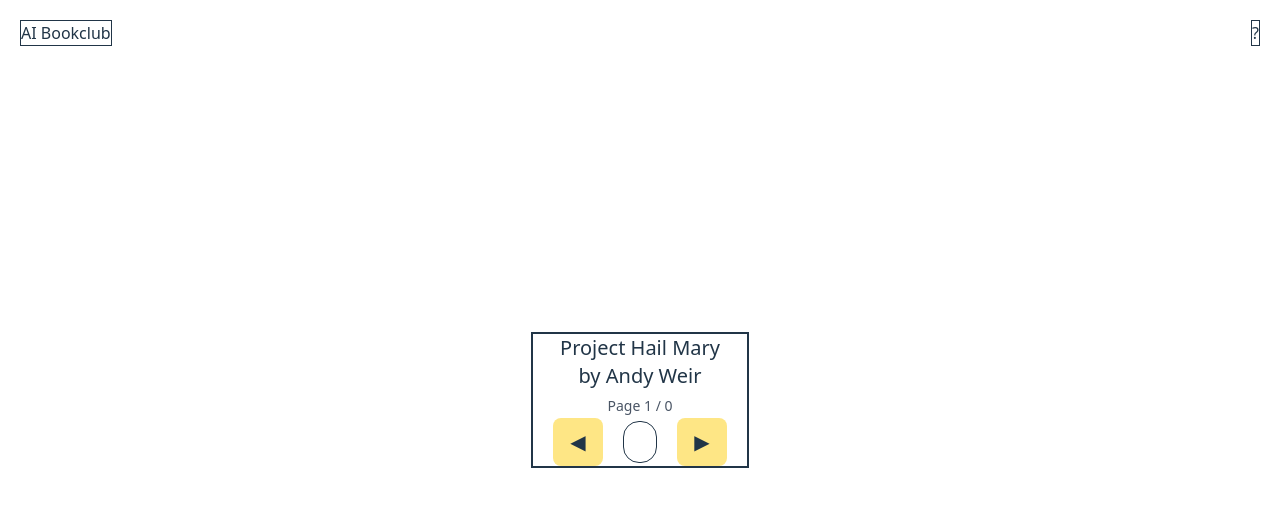
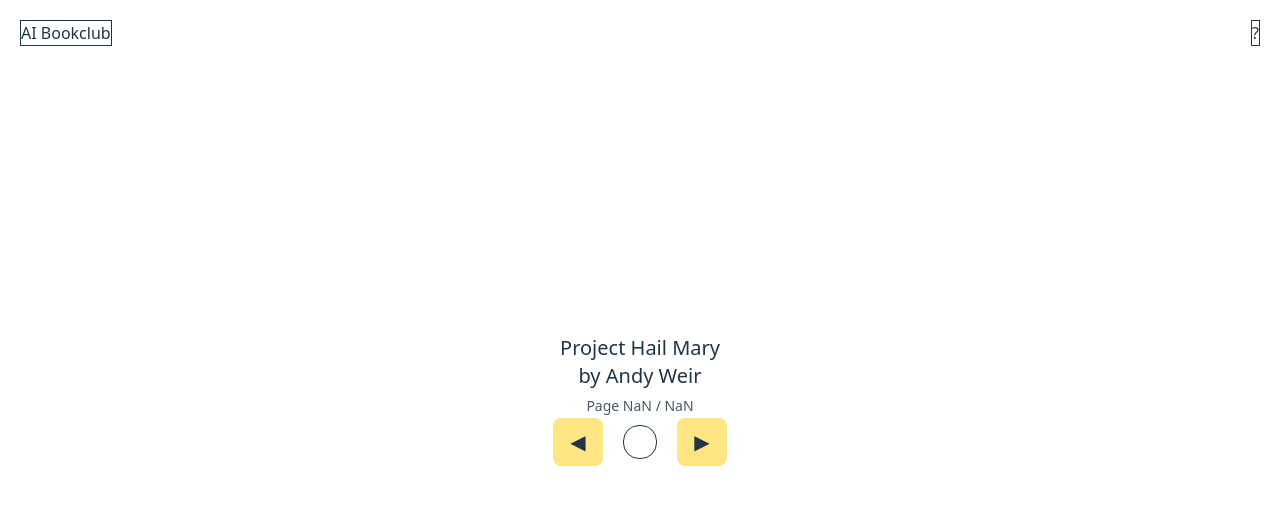
Before and after one commit to chang432/ai_bookclub, a React (Vite) app in the folder frontend/: page / in a window 1280 px wide. Shown: the top 506 px of the page. Built offline with nearby package versions, Linux system fonts and the light colour scheme.

Commit message:
Updates to book view

```diff
--- a/frontend/src/App.tsx
+++ b/frontend/src/App.tsx
@@ -8,7 +8,7 @@
 function App() {
 
   return (
-    <div className="flex flex-col border">
+    <div className="flex flex-col">
       <Header />
       <Book title="Project Hail Mary" author="Andy Weir" />
     </div>
--- a/frontend/src/components/Book.tsx
+++ b/frontend/src/components/Book.tsx
@@ -9,6 +9,8 @@
 const files = import.meta.glob<string>("../texts/*.txt", { query: "?raw", import: 'default', eager: true }) as Record<string, string>;
 // Sort by path to get stable order
 const ENTRIES = Object.entries(files).sort(([a], [b]) => a.localeCompare(b));
+
+const first_page_number = Number(ENTRIES[0]?.[0].replace("../texts/", "").replace(".txt", ""));
 
 const Book: React.FC<BookProps> = ({ title, author }) => {
     const [index, setIndex] = useState(0);
@@ -28,18 +30,19 @@
 
     const [path, rawContent] = ENTRIES[index] ?? ["", ""];
 
+    const maxPageNumber = useMemo(() => first_page_number + ENTRIES.length - 1, [first_page_number, ENTRIES]);
+
     const content = useMemo(() => {
-        // Basic cleanup: remove extra newlines and trim
         return rawContent.replace(/\r?\n/g, " ").trim();
     },[rawContent]);
 
     const pageLabel = useMemo(
-        () => `${index + 1} / ${ENTRIES.length}`,
+        () => `${first_page_number + index} / ${maxPageNumber}`,
         [index]
     );
 
     return (
-        <div className="flex flex-col border text-xl mx-auto max-w-3xl">
+        <div className="flex flex-col text-xl mx-auto max-w-3xl">
             <div>
                 <p>{title}</p>
                 <p>by {author}</p>
@@ -52,7 +55,6 @@
                     disabled={index === 0}
                 >◀</button>
                 <div className="rounded-2xl border bg-white p-4 text-center">
-                    <div className="mb-2 text-xs text-gray-400">{path.replace("./", "")}</div>
                     <p className="whitespace-pre-wrap wrap-break-word text-sm leading-relaxed tracking-[0.05em]">
                     {content}
                     </p>
```
